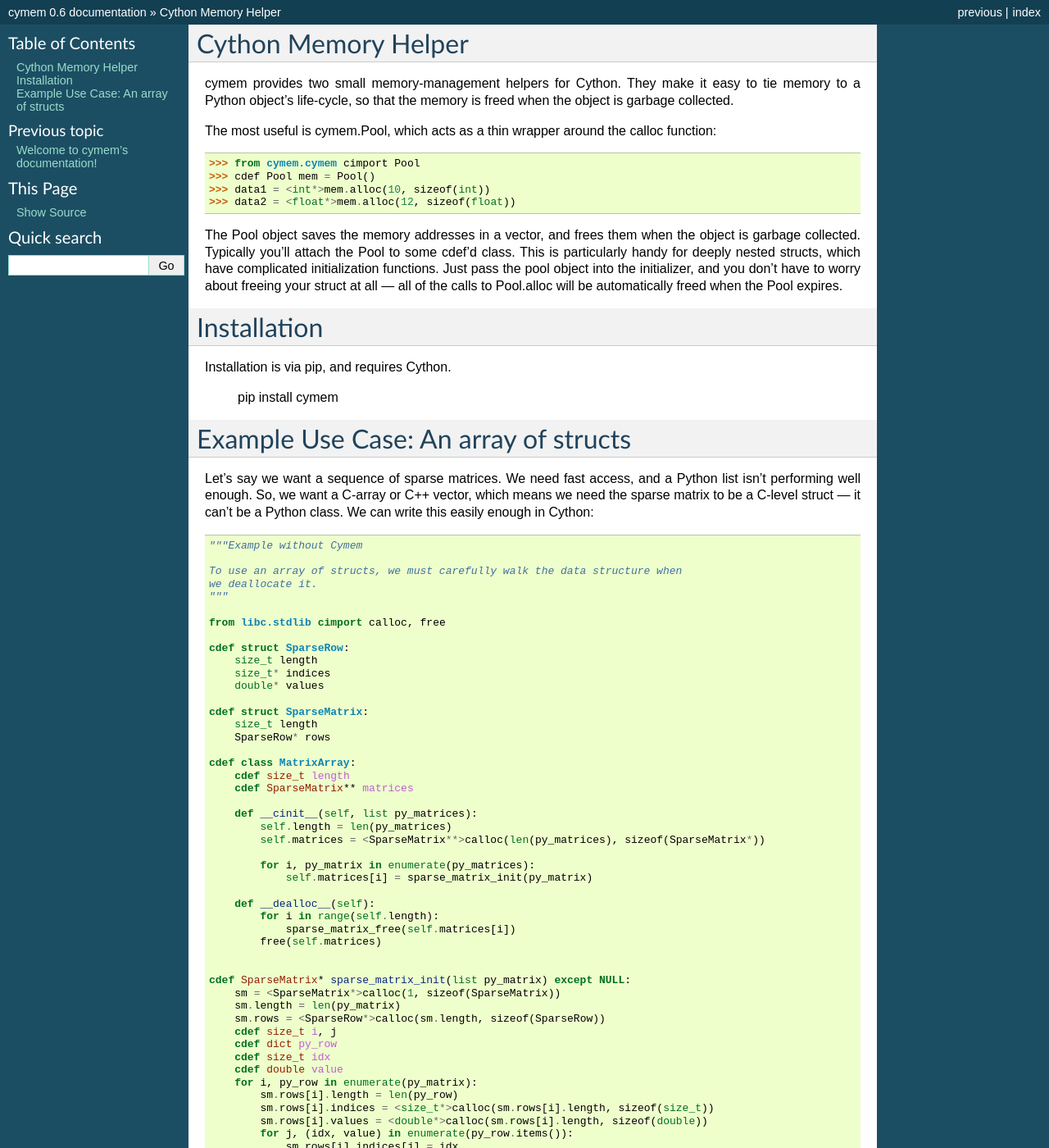
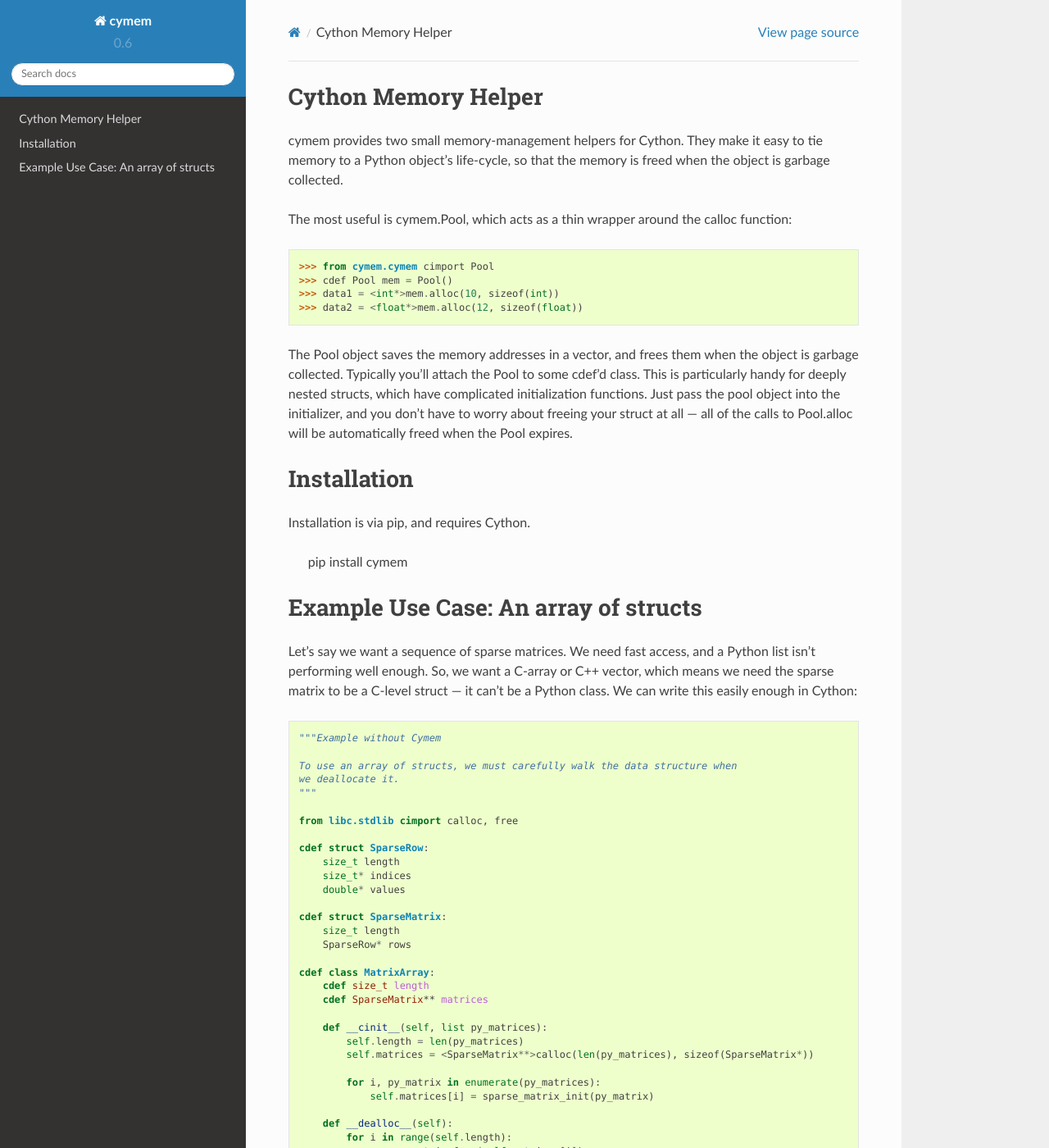
Before and after one commit to explosion/cymem, a Sphinx documentation site: the page built from docs/source/includeme.rst, in a window 1280 px wide and 1400 px high. Shown: the whole window at 82% size. Built offline with Sphinx 7.4.7 and the Read the Docs theme 2.0.0, drawn with Linux system fonts in a browser that asks for light colours; pages that are not in the unit, such as notebooks, are missing from menus; some of the changed text lies outside the part shown.

Commit message:
* Improve doc theming, and use the napoleon sphinx package

```diff
--- a/docs/source/conf.py
+++ b/docs/source/conf.py
@@ -14,6 +14,8 @@
 
 import sys
 import os
+
+import sphinx_rtd_theme
 
 # If extensions (or modules to document with autodoc) are in another directory,
 # add these directories to sys.path here. If the directory is relative to the
@@ -32,6 +34,7 @@
     'sphinx.ext.autodoc',
     'sphinx.ext.intersphinx',
     'sphinx.ext.viewcode',
+    'sphinxcontrib.napoleon'
 ]
 
 # Add any paths that contain templates here, relative to this directory.
@@ -102,7 +105,7 @@
 
 # The theme to use for HTML and HTML Help pages.  See the documentation for
 # a list of builtin themes.
-html_theme = 'default'
+html_theme = 'sphinx_rtd_theme'
 
 # Theme options are theme-specific and customize the look and feel of a theme
 # further.  For a list of options available for each theme, see the
@@ -110,7 +113,7 @@
 #html_theme_options = {}
 
 # Add any paths that contain custom themes here, relative to this directory.
-#html_theme_path = []
+html_theme_path = [sphinx_rtd_theme.get_html_theme_path()]
 
 # The name for this set of Sphinx documents.  If None, it defaults to
 # "<project> v<release> documentation".
```
Also changed, not shown: docs/source/index.rst (+6 -15 lines).
